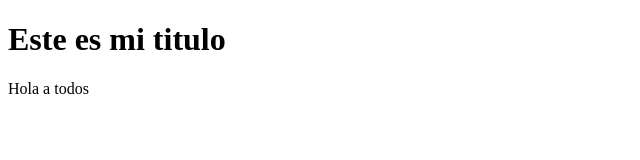
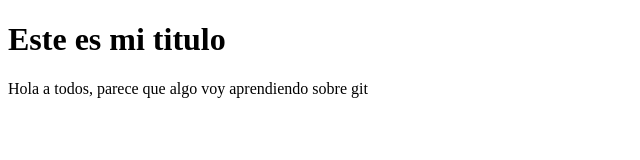
Before and after one commit to Draekk/proyectoDemoCursoPrework, a plain HTML site: page index.html in a window 1280 px wide. Shown: the whole page, without its empty margins (0-640 px from the left). Drawn offline with Linux system fonts and the light colour scheme.

Commit message:
Cambios en la etiqueta

```diff
--- a/index.html
+++ b/index.html
@@ -11,7 +11,7 @@
         Este es mi titulo
     </h1>
     <p>
-        Hola a todos
+        Hola a todos, parece que algo voy aprendiendo sobre git
     </p>
 </body>
 </html>
```
